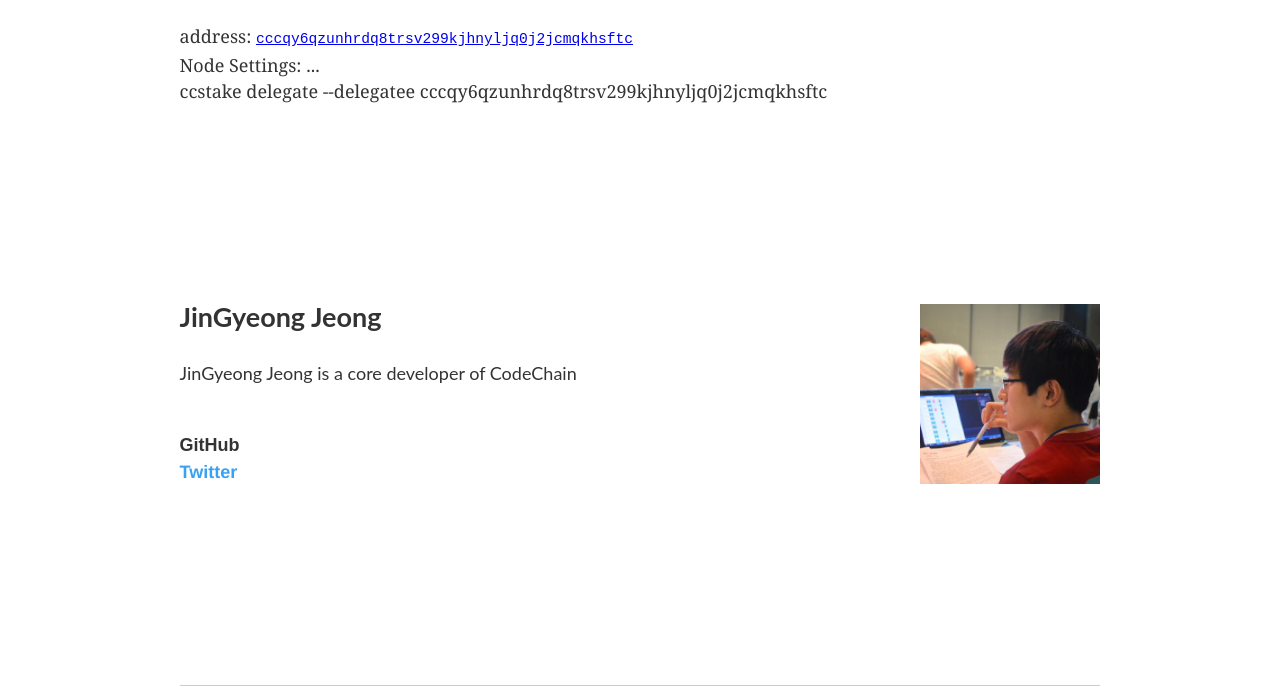
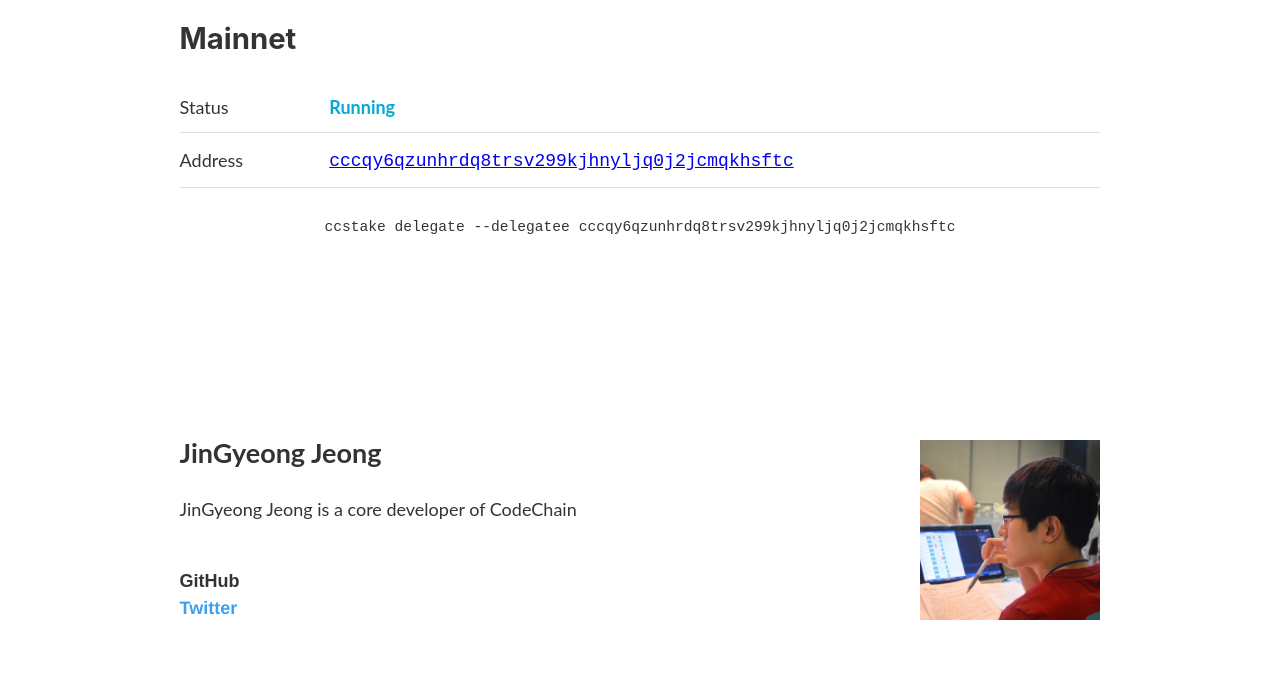
Before and after one commit to joojis/codechain-validator-page, a Gatsby site: page / in a window 1280 px wide. Shown: the part 100-800 px from the top of the page. Built offline with nearby package versions, Linux system fonts and the light colour scheme; Gatsby itself is replaced by a stand-in of ours.

Commit message:
Improve the validator component

```diff
--- a/src/components/validator.js
+++ b/src/components/validator.js
@@ -1,17 +1,44 @@
 import React from "react"
+import styled from "styled-components"
 
 import PlatformAddress from "./platform-address"
+
+const Lato = styled.div`
+  font-family: Lato;
+`
+
+const Monospace = styled.div`
+  font-family: monospace;
+`
+
+const ActiveColor = styled.span`
+  color: #05aad1;
+  font-weight: bold;
+`
 
 const address = "cccqy6qzunhrdq8trsv299kjhnyljq0j2jcmqkhsftc"
 
 const Validator = () => (
-  <>
-    <div>
-      address: <PlatformAddress address={address} />
-    </div>
-    <div>Node Settings: ...</div>
-    <div>ccstake delegate --delegatee {address}</div>
-  </>
+  <Lato>
+    <h2>Mainnet</h2>
+    <table>
+      <tr>
+        <td>Status</td>
+        <td>
+          <ActiveColor>Running</ActiveColor>
+        </td>
+      </tr>
+      <tr>
+        <td>Address</td>
+        <td>
+          <PlatformAddress address={address} />
+        </td>
+      </tr>
+    </table>
+    <Monospace>
+      <center>ccstake delegate --delegatee {address}</center>
+    </Monospace>
+  </Lato>
 )
 
 export default Validator
```
